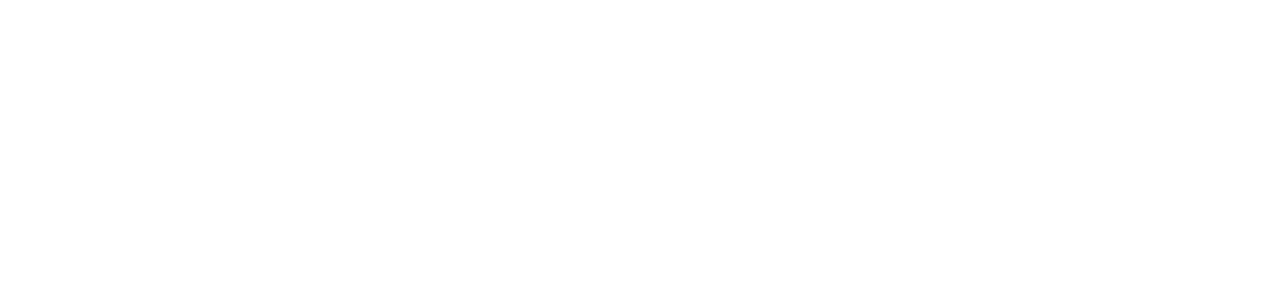
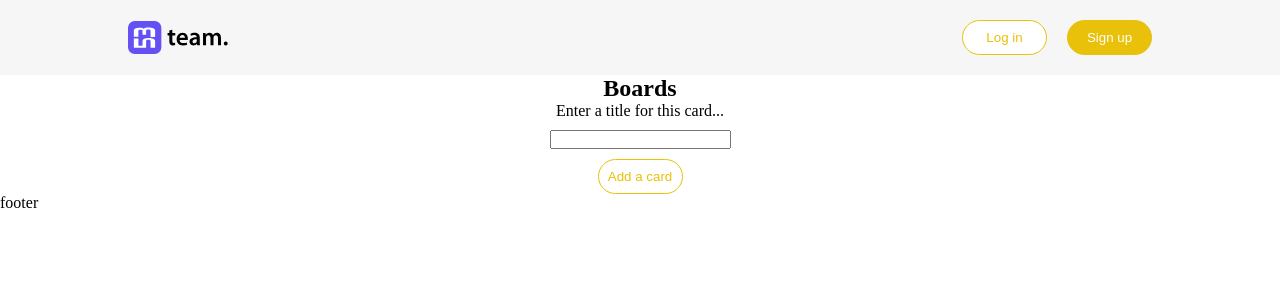
Before and after one commit to jack13only/project-management-app, a React (Create React App) app: page /boards in a window 1280 px wide. Before the commit this address had no page. Shown: the top 300 px of the page. Built offline with nearby package versions, Linux system fonts and the light colour scheme.

Commit message:
feat: testing adding cards

```diff
--- a/src/App.tsx
+++ b/src/App.tsx
@@ -3,6 +3,8 @@ import { Routes, Route } from 'react-router-dom';
 
 import { Layout } from './components/layout/Layout';
 import { WelcomePage } from './pages/welcomepage/WelcomePage';
+import { Boards } from './pages/boards/Boards';
+import { NotFound } from './pages/notfound/NotFound';
 
 import './App.scss';
 
@@ -11,6 +13,8 @@ const App: FC = () => {
     <Routes>
       <Route path="/" element={<Layout />}>
         <Route index element={<WelcomePage />} />
+        <Route path="boards" element={<Boards />} />
+        <Route path="*" element={<NotFound />} />
       </Route>
     </Routes>
   );
--- a/src/components/buttons/header/PrimaryButton.tsx
+++ b/src/components/buttons/header/PrimaryButton.tsx
@@ -3,7 +3,7 @@ import { FC } from 'react';
 import './PrimaryButton.scss';
 
 interface PrimaryButtonProps {
-  dataTestId: string;
+  dataTestId?: string;
   type: 'submit' | 'reset' | 'button';
   className: string;
   description: string;
--- /dev/null
+++ b/src/pages/boards/Boards.scss
@@ -0,0 +1,20 @@
+@import '../../sass/Constants.scss';
+
+.boards {
+  width: 80%;
+  margin: 0 auto;
+}
+
+.h2 {
+  text-align: center;
+}
+
+.label {
+  display: flex;
+  align-items: center;
+  justify-content: center;
+  flex-direction: column;
+  gap: $base * 2;
+  width: 50%;
+  margin: 0 auto;
+}
--- /dev/null
+++ b/src/pages/boards/Boards.tsx
@@ -0,0 +1,53 @@
+import { ChangeEvent, FC, useState } from 'react';
+
+import './Boards.scss';
+
+type TodosState = {
+  id: string;
+  text: string;
+  completed: boolean;
+};
+
+const Boards: FC = () => {
+  const [todos, setTodos] = useState<TodosState[]>([]);
+  const [text, setText] = useState<string>('');
+
+  const handleText = (event: ChangeEvent<HTMLInputElement>) => {
+    const VALUE = event.target.value;
+    setText(VALUE);
+  };
+
+  const addTodo = () => {
+    if (text.trim().length) {
+      setTodos([
+        ...todos,
+        {
+          id: new Date().toISOString(),
+          text,
+          completed: false,
+        },
+      ]);
+      setText('');
+    }
+  };
+
+  return (
+    <section className="boards">
+      <h2 className="h2">Boards</h2>
+      <ul>
+        {todos.map((todo) => (
+          <li key={todo.id}>{todo.text}</li>
+        ))}
+      </ul>
+      <label className="label">
+        Enter a title for this card...
+        <input type="text" value={text} onChange={handleText} />
+        <button type="button" className="btn btn-log btn-bordered" onClick={addTodo}>
+          Add a card
+        </button>
+      </label>
+    </section>
+  );
+};
+
+export { Boards };
--- /dev/null
+++ b/src/pages/notfound/NotFound.scss
@@ -0,0 +1 @@
+@import '../../sass/Constants.scss';
--- /dev/null
+++ b/src/pages/notfound/NotFound.tsx
@@ -0,0 +1,13 @@
+import { FC } from 'react';
+
+import './NotFound.scss';
+
+const NotFound: FC = () => {
+  return (
+    <>
+      <section className="NotFound">Page Not Found 404 Error</section>
+    </>
+  );
+};
+
+export { NotFound };
--- a/src/pages/welcomepage/WelcomePage.tsx
+++ b/src/pages/welcomepage/WelcomePage.tsx
@@ -1,7 +1,13 @@
 import { FC } from 'react';
+import { Link } from 'react-router-dom';
 
 const WelcomePage: FC = () => {
-  return <div data-testid="welcomepage">Welcome Page</div>;
+  return (
+    <div data-testid="welcomepage">
+      <div>Welcome Page</div>
+      <Link to="/boards">Link to Boards</Link>
+    </div>
+  );
 };
 
 export { WelcomePage };
```
